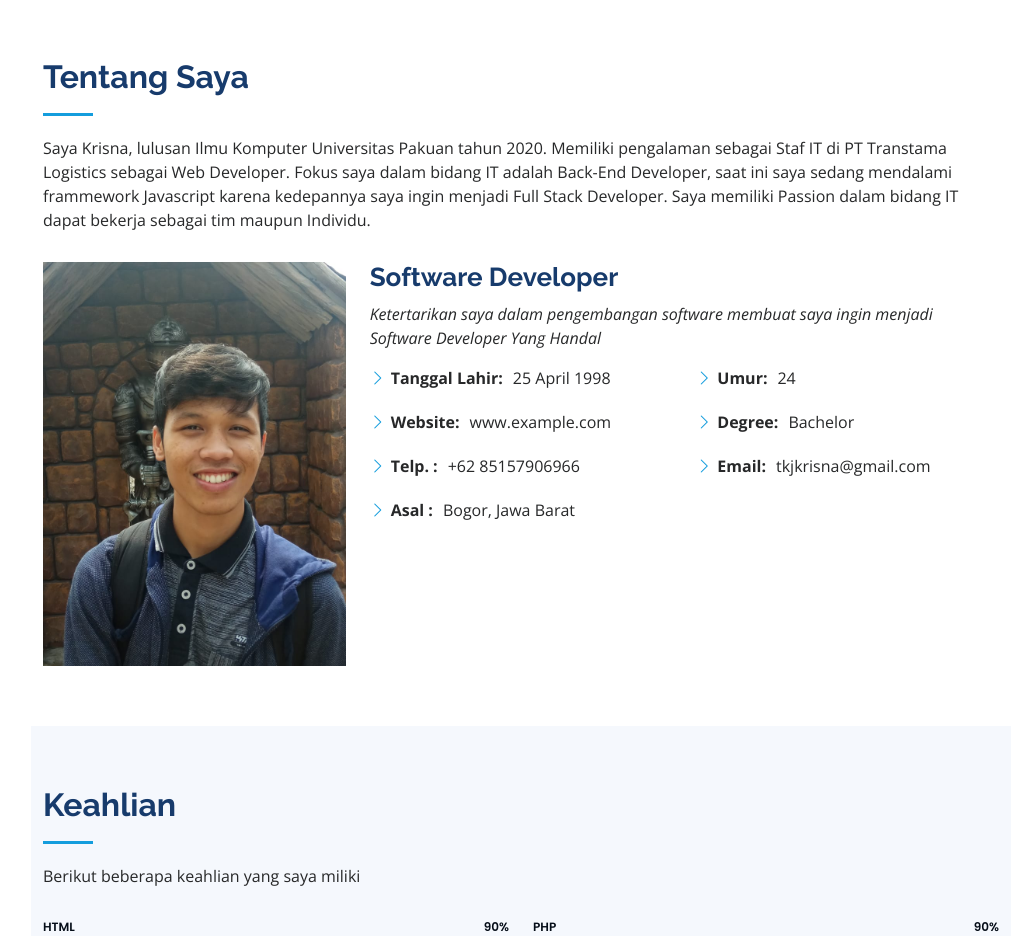
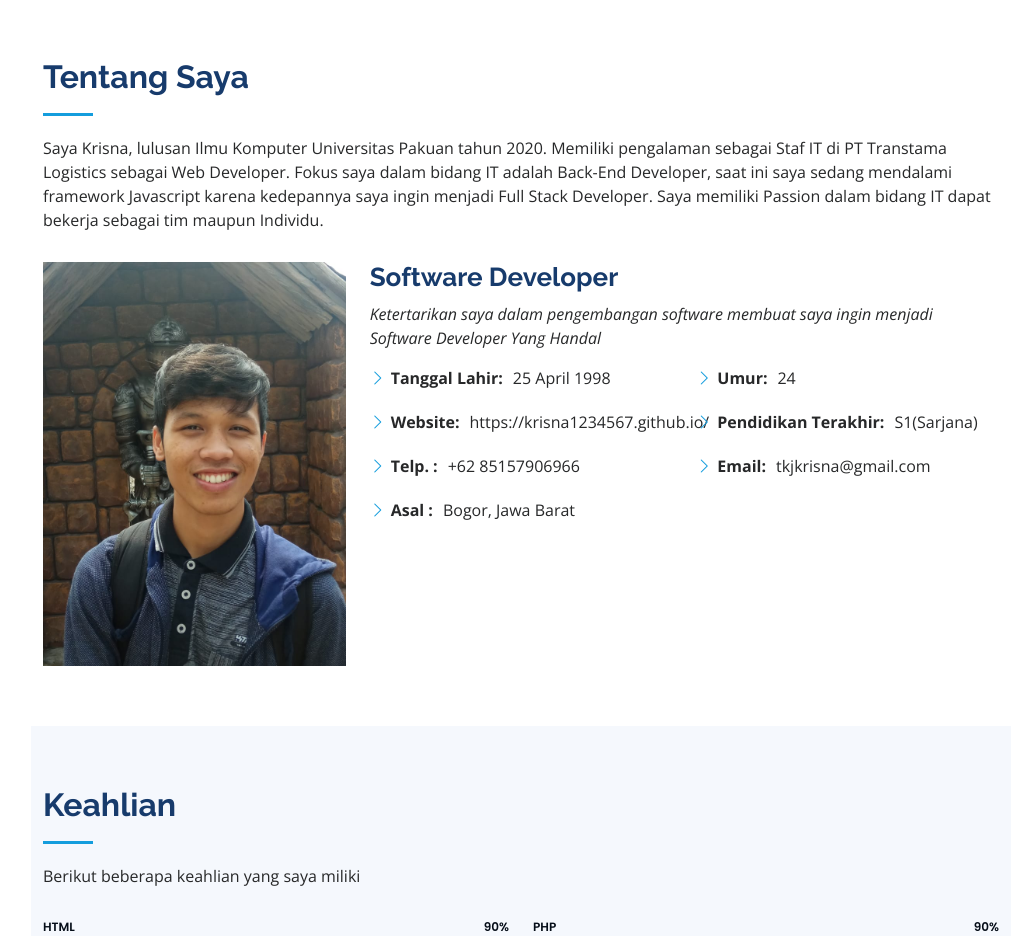
Before and after one commit to krisna1234567/krisna1234567.github.io, a plain HTML site: page index.html in a window 1280 px wide. Shown: the part 802-1738 px from the top of the page, without its empty margins (269-1280 px from the left). Drawn offline with nearby package versions, Linux system fonts and the light colour scheme.

Commit message:
Update index.html

```diff
--- a/index.html
+++ b/index.html
@@ -81,7 +81,8 @@
 
         <div class="section-title">
           <h2>Tentang Saya</h2>
-        <p>Saya Krisna, lulusan Ilmu Komputer Universitas Pakuan tahun 2020. Memiliki pengalaman sebagai Staf IT di PT Transtama Logistics sebagai Web Developer. Fokus saya dalam bidang IT adalah Back-End Developer, saat ini saya sedang mendalami frammework Javascript karena kedepannya saya ingin menjadi Full Stack Developer. Saya memiliki Passion dalam bidang IT dapat bekerja sebagai tim maupun Individu.</p>
+        <p>Saya Krisna, lulusan Ilmu Komputer Universitas Pakuan tahun 2020. Memiliki pengalaman sebagai Staf IT di PT Transtama Logistics sebagai Web Developer. Fokus saya dalam bidang IT adalah Back-End Developer,
+           saat ini saya sedang mendalami framework Javascript karena kedepannya saya ingin menjadi Full Stack Developer. Saya memiliki Passion dalam bidang IT dapat bekerja sebagai tim maupun Individu.</p>
         </div>
 
         <div class="row">
@@ -97,7 +98,7 @@
               <div class="col-lg-6">
                 <ul>
                   <li><i class="bi bi-chevron-right"></i> <strong>Tanggal Lahir:</strong> <span>25 April 1998</span></li>
-                  <li><i class="bi bi-chevron-right"></i> <strong>Website:</strong> <span>www.example.com</span></li>
+                  <li><i class="bi bi-chevron-right"></i> <strong>Website:</strong> <span>https://krisna1234567.github.io/</span></li>
                   <li><i class="bi bi-chevron-right"></i> <strong>Telp. :</strong> <span>+62 85157906966</span></li>
                   <li><i class="bi bi-chevron-right"></i> <strong>Asal :</strong> <span>Bogor, Jawa Barat</span></li>
                 </ul>
@@ -105,7 +106,7 @@
               <div class="col-lg-6">
                 <ul>
                   <li><i class="bi bi-chevron-right"></i> <strong>Umur:</strong> <span>24</span></li>
-                  <li><i class="bi bi-chevron-right"></i> <strong>Degree:</strong> <span>Bachelor</span></li>
+                  <li><i class="bi bi-chevron-right"></i> <strong>Pendidikan Terakhir:</strong> <span>S1(Sarjana)</span></li>
                   <li><i class="bi bi-chevron-right"></i> <strong>Email:</strong> <span>tkjkrisna@gmail.com</span></li>
 
                 </ul>
```
